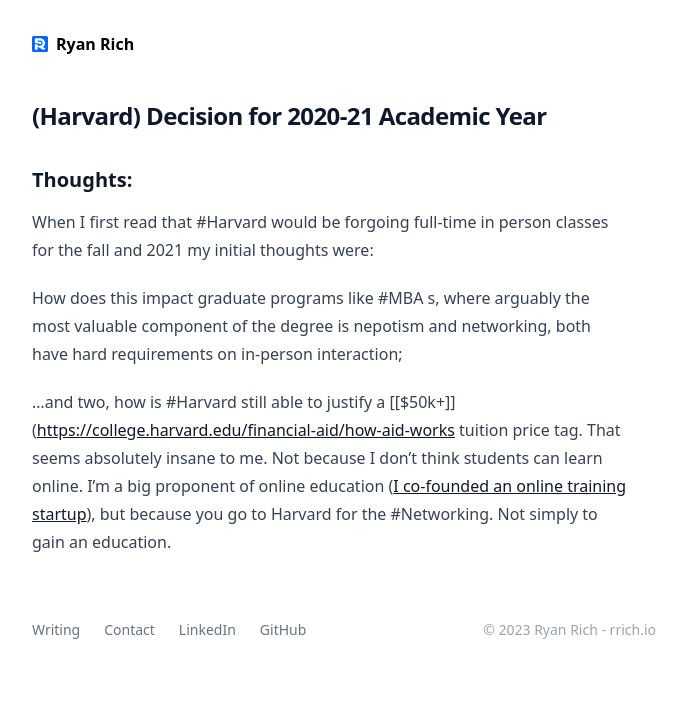
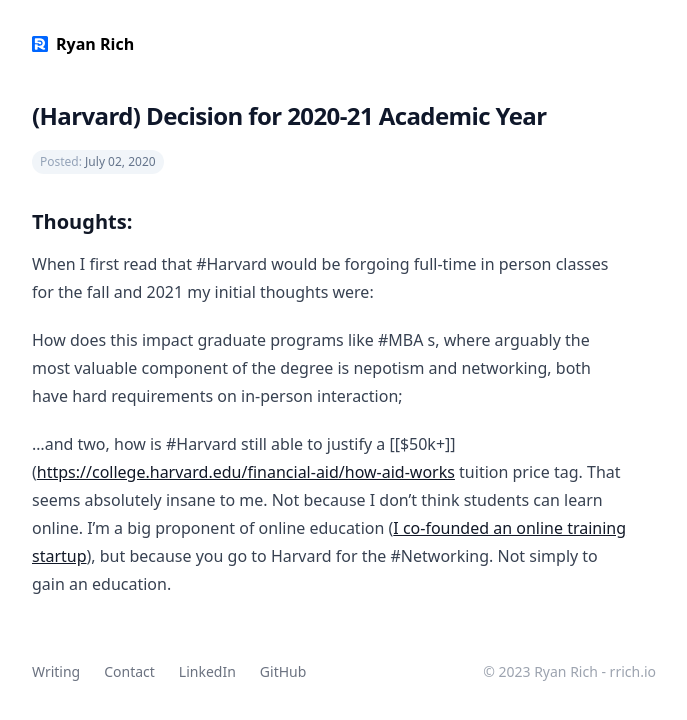
Before and after one commit to rr1000/rrich.io-01, a Jekyll site: the page built from _posts/2020-07-02-Harvard-Decision-for-2020-21-Academic-Year.md, in a window 1280 px wide. Shown: the top 720 px of the page, without its empty margins (296-983 px from the left). Built offline with Jekyll 4.4.1, drawn with Linux system fonts in a browser that asks for light colours.

Commit message:
update: date

```diff
--- a/_layouts/post.html
+++ b/_layouts/post.html
@@ -29,6 +29,10 @@
     <div class="container mx-auto">
       <div class="pb-11 px-4">
         <h2 class="text-xl md:text-2xl mb-4 tracking-tight font-bold text-slate-900">{{ page.cleantitle }}</h2>
+        <p class="inline-block font-normal px-2 py-1 text-xs text-slate-500 bg-slate-100 rounded-full">
+          <span class="text-xs text-slate-400">Posted:</span>
+          <span>{{ page.date | date: "%B %d, %Y" }}</span>
+        </p>
         <div class="markdown">
           {{ content }}
         </div>
```
Also changed, not shown: 2 other files.
